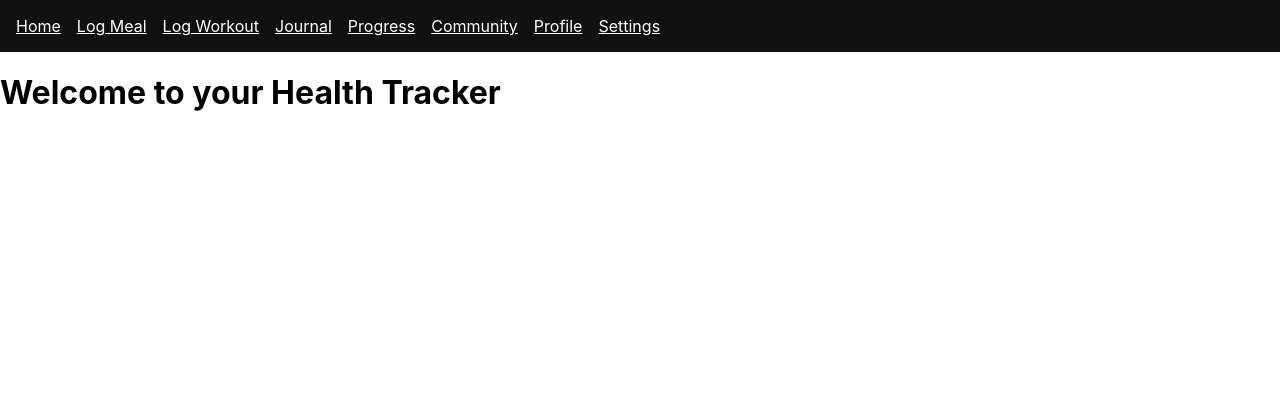
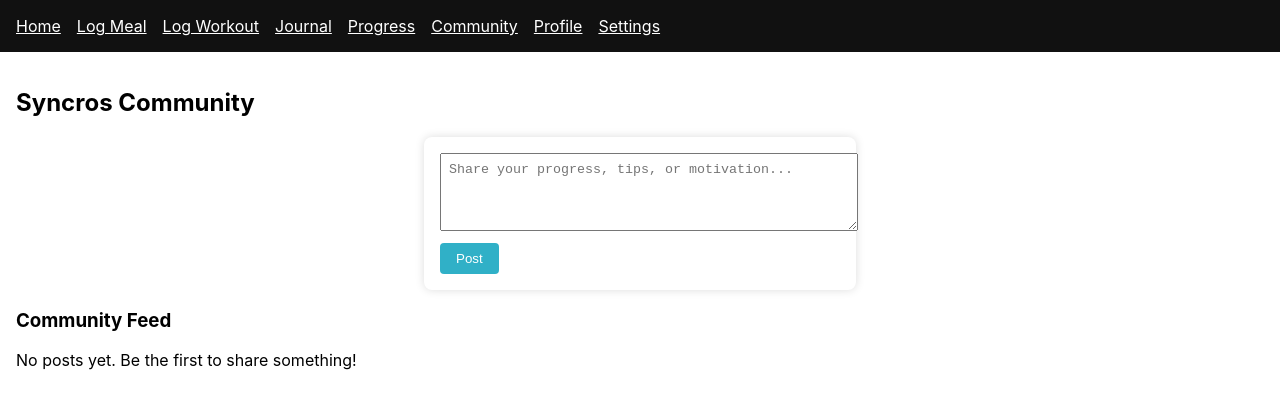
Before and after one commit to Warizzi/my-syncros-app, a React (Create React App) app: page /community in a window 1280 px wide. Shown: the top 408 px of the page. Built offline with nearby package versions, Linux system fonts and the light colour scheme.

Commit message:
Community page up and running

```diff
--- a/src/Context/AppContext.jsx
+++ b/src/Context/AppContext.jsx
@@ -14,6 +14,10 @@ export const AppProvider = ({ children }) => {
     const [user, setUser] = useState({ name: "Guest", goalCalories: 2200 });
     const [affirmations, setAffirmations] = useState([]);
     const [loading, setLoading] = useState(false);
+    const [communityPosts, setCommunityPosts] = useState(() => {
+        const saved = localStorage.getItem("communityPosts");
+        return saved ? JSON.parse(saved) : [];
+    });
 
     //Example: Loads affirmations (mock or API)
     useEffect(() => {
@@ -25,9 +29,19 @@ export const AppProvider = ({ children }) => {
         }, 1000);
     }, []);
 
-    const addMeal = (meal) => setMeals((prev) => [...prev, {...meal, date: new Date().toISOString().split('T')[0]}]);
-    const addWorkout = (workout) => setWorkouts((prev) => [...prev, {...workout, date: new Date().toISOString().split('T')[0]}]);
+    useEffect(() => {
+        localStorage.setItem("communityPosts", JSON.stringify(communityPosts));
+    }, [communityPosts]);
+
+    const addMeal = (meal) => setMeals((prev) => [...prev, { ...meal, date: new Date().toISOString().split('T')[0] }]);
+    const addWorkout = (workout) => setWorkouts((prev) => [...prev, { ...workout, date: new Date().toISOString().split('T')[0] }]);
     const addJournalEntry = (entry) => setJournal((prev) => [...prev, entry]);
+    const addCommunityPost = (post) => setCommunityPosts((prev) => [...prev, { ...post, id: Date.now(), likes: 0, comments: [] }]);
+    const likePost = (postId) => setCommunityPosts((prevPosts) => prevPosts.map((post) => post.id === postId ? { ...post, likes: post.likes + 1 } : post));
+    const addComment = (postId, comment) => {setCommunityPosts(prev => prev.map(post => post.id === postId ? { ...post, comments: [...post.comments, comment] } : post
+            )
+        );
+    };
 
     return (
         <AppContext.Provider
@@ -42,6 +56,10 @@ export const AppProvider = ({ children }) => {
                 addJournalEntry,
                 affirmations,
                 loading,
+                communityPosts,
+                addCommunityPost,
+                likePost,
+                addComment
             }}>
             {children}
         </AppContext.Provider>
--- a/src/Pages/Community.jsx
+++ b/src/Pages/Community.jsx
@@ -1,11 +1,126 @@
-import React from 'react';
+import React, { useState } from "react";
+import { useAppContext } from "../Context/AppContext";
 
-const Community = () => {
+function Community() {
+    const {
+        user,
+        communityPosts,
+        addCommunityPost,
+        likePost,
+        addComment
+    } = useAppContext();
+
+    const [message, setMessage] = useState('');
+    const [error, setError] = useState('');
+    const [commentInputs, setCommentInputs] = useState({});
+
+    const handlePost = (e) => {
+        e.preventDefault();
+
+        if (!message.trim()) {
+            setError('Message cannot be empty');
+            return;
+        }
+
+        const newPost = {
+            id: Date.now(),
+            user: user.name,
+            message,
+            date: new Date().toISOString().split('T')[0],
+            likes: 0,
+            comments: []  // Ensure this is initialized
+        };
+
+        addCommunityPost(newPost);
+        setMessage('');
+        setError('');
+    };
+
+    const handleAddComment = (postId) => {
+        const text = commentInputs[postId]?.trim();
+        if (!text) return;
+
+        addComment(postId, text);
+        setCommentInputs({ ...commentInputs, [postId]: '' });
+    };
+
     return (
-        <div>
-            <h1>Welcome to your Health Tracker</h1>
+        <div style={{ padding: '1rem' }}>
+            <h2>Syncros Community</h2>
+
+            <form onSubmit={handlePost} style={{ marginBottom: '1rem' }}>
+                <textarea
+                    rows="4"
+                    placeholder="Share your progress, tips, or motivation..."
+                    value={message}
+                    onChange={(e) => setMessage(e.target.value)}
+                    style={{ width: '100%', padding: '0.5rem' }}
+                />
+                {error && <p style={{ color: 'red' }}>{error}</p>}
+                <button type="submit" style={{ marginTop: '0.5rem' }}>
+                    Post
+                </button>
+            </form>
+
+            <div>
+                <h3>Community Feed</h3>
+                {communityPosts.length === 0 ? (
+                    <p>No posts yet. Be the first to share something!</p>
+                ) : (
+                    communityPosts
+                        .slice()
+                        .reverse()
+                        .map((post) => (
+                            <div
+                                key={post.id}
+                                style={{
+                                    border: '1px solid #ccc',
+                                    borderRadius: '8px',
+                                    padding: '1rem',
+                                    marginBottom: '1rem',
+                                }}
+                            >
+                                <strong>{post.user}</strong> <small>{post.date}</small>
+                                <p>{post.message}</p>
+                                <button onClick={() => likePost(post.id)}>❤️ {post.likes}</button>
+
+                                {/* Comments Section */}
+                                <div style={{ marginTop: '1rem' }}>
+                                    <h4>Comments</h4>
+                                    {post.comments?.length > 0 ? (
+                                        <ul style={{ paddingLeft: '1rem' }}>
+                                            {post.comments.map((comment, index) => (
+                                                <li key={index}>🗨️ {comment}</li>
+                                            ))}
+                                        </ul>
+                                    ) : (
+                                        <p>No comments yet.</p>
+                                    )}
+                                    <input
+                                        type="text"
+                                        value={commentInputs[post.id] || ""}
+                                        onChange={(e) =>
+                                            setCommentInputs({
+                                                ...commentInputs,
+                                                [post.id]: e.target.value
+                                            })
+                                        }
+                                        placeholder="Write a comment..."
+                                        style={{ width: '80%', marginTop: '0.5rem', padding: '0.25rem' }}
+                                    />
+                                    <button
+                                        onClick={() => handleAddComment(post.id)}
+                                        style={{ marginLeft: '0.5rem' }}
+                                    >
+                                        Comment
+                                    </button>
+                                </div>
+                            </div>
+                        ))
+                )}
+            </div>
         </div>
     );
-};
+}
 
 export default Community;
```
